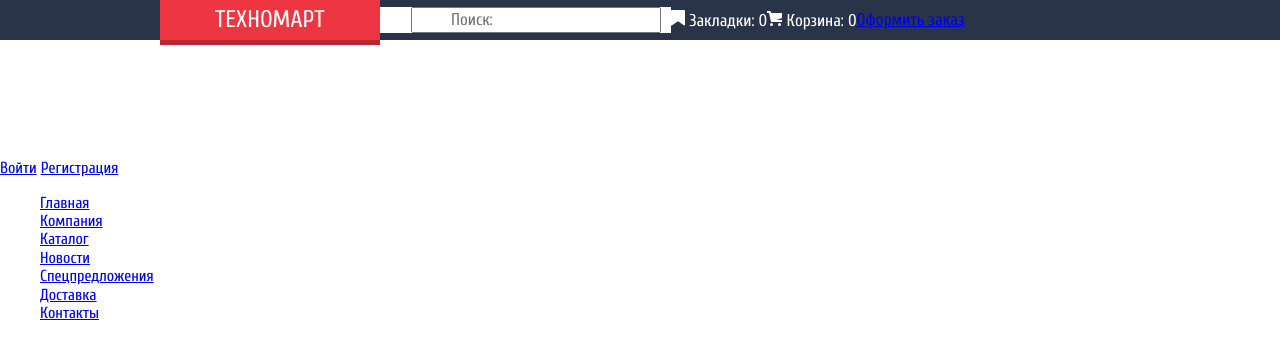
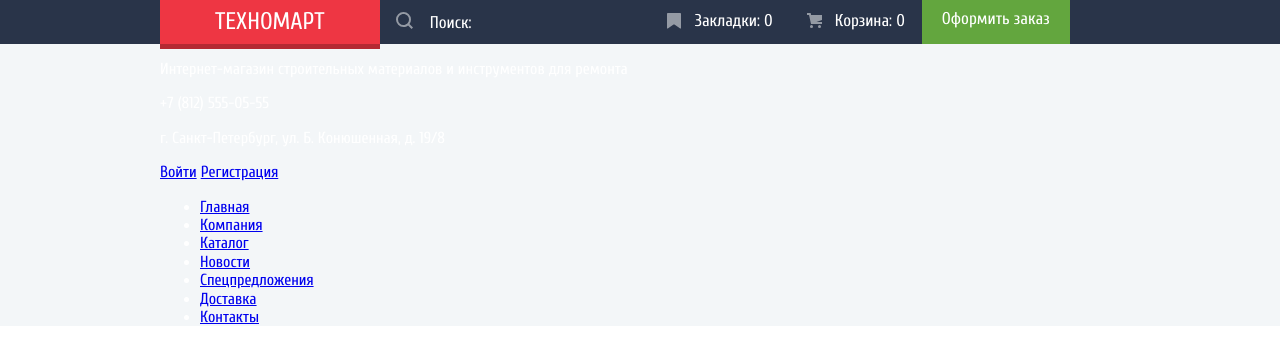
Before and after one commit to yarymvsarge/technomart, a plain HTML site: page index.html in a window 1280 px wide. Drawn offline with Linux system fonts and the light colour scheme; files whose address does not match are found by name.

Commit message:
Add top header section

```diff
--- a/css/main.css
+++ b/css/main.css
@@ -3,6 +3,7 @@ html, body {
   padding: 0;
   color: #FFFFFF;
   font-family: 'Cuprum', Arial, sans-serif;
+  background-color: #FFFFFF;
 }
 
 .container {
@@ -11,46 +12,152 @@ html, body {
   margin: 0 auto;
 }
 
+.page-header {
+  background-color: #f3f6f8;
+}
+
 .page-header__goods-info {
   background-color: #293449;
 }
 
-.goods-header-info {
+.goods-top-info {
   display: flex;
-  align-items: center;
   font-size: 17px;
   line-height: 18px;
 }
 
 .logo {
-  padding: 8px 55px;
-  background-color: #ee3643;
-  box-shadow: 0 5px 0 0 #b52933;
-}
-
-.logo span {
+  display: block;
+  padding: 10px 55px;
   font-size: 24px;
   line-height: 24px;
   color: #FFFFFF;
+  text-decoration: none;
   text-transform: uppercase;
+  background-color: #ee3643;
+  box-shadow: 0 5px 0 0 #b52933;
+  transition: color .2s, background-color .2s, box-shadow .2s;
 }
 
-.goods-header-info__search {
+.logo:hover {
+  background-color: #ca2c37;
+  box-shadow: 0 5px 0 0 #9a212a;
+}
+
+.logo:active {
+  background-color: #ba2732;
+  box-shadow: 0 5px 0 0 #8e1e26;
+}
+
+.header-search-form {
   display: flex;
   align-items: center;
+  position: relative;
 }
 
-.goods-header-info__search label {
-  padding: 0 10px;
-  background-color: #fff;
+.header-search-form__input {
+  padding-left: 50px;
+  width: 270px;
+  height: 100%;
+  box-sizing: border-box;
+  background-color: transparent;
+  border: none;
+  color: inherit;
+  transition: background-color .2s ease-in-out;
 }
 
-.goods-header-info__search input {
-  padding-left: 38px;
-  width: 250px;
-  box-sizing: border-box;
+.header-search-form__input:hover {
+  background-color: #212A3A;
 }
 
-.goods-header-info__action {
+.header-search-form__input:focus {
+  color: #000;
+  background-color: #FFF;
+}
+
+.header-search-form__input::placeholder {
+  color: #FFF;
+  opacity: 1;
+  transition: opacity .2s, color .2s;
+}
+
+.header-search-form__input:focus::placeholder {
+  color: #000;
+  opacity: 1;
+}
+
+.header-search-form__label {
+  position: absolute;
+  left: 0;
+  padding-left: 16px;
+  opacity: 0.5;
+  transition: opacity .2s ease-in-out;
+}
+
+.svg-icon path {
+  transition: fill .2s ease-in-out;
+}
+
+.header-search-form__input:hover ~ .header-search-form__label,
+.header-search-form__input:focus ~ .header-search-form__label {
+  opacity: 1;
+}
+
+.header-search-form__input:focus ~ .header-search-form__label .svg-icon path {
+  fill: #EE3643;
+}
+
+.goods-top-info__action {
+  display: flex;
+  align-items: center;
+  padding: 12px 17px 14px;
+  transition: background-color 0.2s;
+  text-decoration: none;
+  color: inherit;
+}
+
+.goods-top-info__action-icon {
+  height: 16px;
+  width: 14px;
+  margin-right: 14px;
+}
+
+.goods-top-info__action .svg-icon {
+  opacity: 0.5;
+  transition: opacity 0.2s;
+}
+
+.goods-top-info__action:hover {
+  background-color: #212A3A;
+}
+
+.goods-top-info__action:hover .svg-icon {
+  opacity: 1;
+}
+
+.goods-top-info__action:active {
+  background-color: #161d29;
+  color: rgba(255, 255, 255, 0.6);
+}
+
+.goods-top-info__action:active .svg-icon {
+  opacity: 0.5;
+}
+
+.page-header__make-order {
   display: block;
+  padding: 10px 20px;
+  color: #FFFFFF;
+  text-decoration: none;
+  background-color: #63a63e;
+  transition: color .2s, background-color .2s;
 }
+
+.page-header__make-order:hover {
+  background-color: #5fbb2d;
+}
+
+.page-header__make-order:active {
+  color: rgba(255, 255, 255, 0.51);
+  background-color: #518534;
+}
--- a/index.html
+++ b/index.html
@@ -10,42 +10,40 @@
 <body>
 <header class="page-header">
   <section class="page-header__goods-info">
-    <div class="goods-header-info container">
-      <div class="logo">
-        <span>Техномарт</span>
-      </div>
-      <form class="goods-header-info__search" action="#" method="get">
-        <label>
+    <div class="goods-top-info container">
+      <a href="/" class="logo">Техномарт</a>
+      <form class="header-search-form" action="#" method="get">
+        <input class="header-search-form__input" id="search" name="search" type="search" placeholder="Поиск:">
+        <label class="header-search-form__label" for="search">
           <span>
-            <svg xmlns="http://www.w3.org/2000/svg" width="17" height="17" viewBox="0 0 17 17">
+            <svg class="svg-icon" xmlns="http://www.w3.org/2000/svg" width="17" height="17" viewBox="0 0 17 17">
               <path fill="#ffffff" d="M17 15.586l-3.542-3.542A7.465 7.465 0 0 0 15 7.5 7.5 7.5 0 1 0 7.5 15c1.71 0 3.282-.579 4.544-1.542L15.586 17 17 15.586zM2 7.5C2 4.467 4.467 2 7.5 2 10.532 2 13 4.467 13 7.5c0 3.032-2.468 5.5-5.5 5.5A5.506 5.506 0 0 1 2 7.5z"></path>
             </svg>
           </span>
-          <input type="search" placeholder="Поиск:">
         </label>
       </form>
-      <a class="goods-header-info__action goods-header-info__action--bookmarks">
-        <span class="goods-header-info__action-icon">
-          <svg xmlns="http://www.w3.org/2000/svg" width="14" height="16" viewBox="0 0 14 16">
+      <a href="#" class="goods-top-info__action">
+        <span class="goods-top-info__action-icon">
+          <svg class="svg-icon" xmlns="http://www.w3.org/2000/svg" width="14" height="16" viewBox="0 0 14 16">
             <path fill="#ffffff" d="M14 15c0 .55-.368.741-.818.426l-5.363-3.765c-.45-.315-1.187-.315-1.637 0L.818 15.426C.368 15.741 0 15.55 0 15V1c0-.55.45-1 1-1h12c.55 0 1 .45 1 1v14z"></path>
           </svg>
         </span>
-        <span class="goods-header-info__action-title">Закладки: 0</span>
+        <span class="goods-top-info__action-title">Закладки: 0</span>
       </a>
-      <a class="goods-header-info__action goods-header-info__action--cart">
-        <span class="goods-header-info__action-icon">
-          <svg xmlns="http://www.w3.org/2000/svg" width="15" height="15" viewBox="0 0 15 15">
+      <a href="#" class="goods-top-info__action">
+        <span class="goods-top-info__action-icon">
+          <svg class="svg-icon" xmlns="http://www.w3.org/2000/svg" width="15" height="15" viewBox="0 0 15 15">
             <circle fill="#ffffff" cx="4.5" cy="13.5" r="1.5"/>
             <circle fill="#ffffff" cx="12.5" cy="13.5" r="1.5"/>
             <path fill="#ffffff" d="M15 2H4.07l-.422-2H0v2h2.031l1.985 9H15V9H9.441L15 6.951z"/>
           </svg>
         </span>
-        <span class="goods-header-info__action-title">Корзина: 0</span>
+        <span class="goods-top-info__action-title">Корзина: 0</span>
       </a>
       <a href="#" class="page-header__make-order">Оформить заказ</a>
     </div>
   </section>
-  <section class="page-header__info">
+  <section class="page-header__info container">
     <p>Интернет-магазин
       строительных материалов
       и инструментов для ремонта</p>
@@ -58,7 +56,7 @@
       <a href="#" class="page-header__user-action page-header__user-action--sign-up">Регистрация</a>
     </div>
   </section>
-  <nav class="page-header__nav main-nav">
+  <nav class="page-header__nav main-nav container">
     <ul class="main-nav__list">
       <li><a href="#" class="main-nav__link">Главная</a></li>
       <li><a href="#" class="main-nav__link">Компания</a></li>
```
